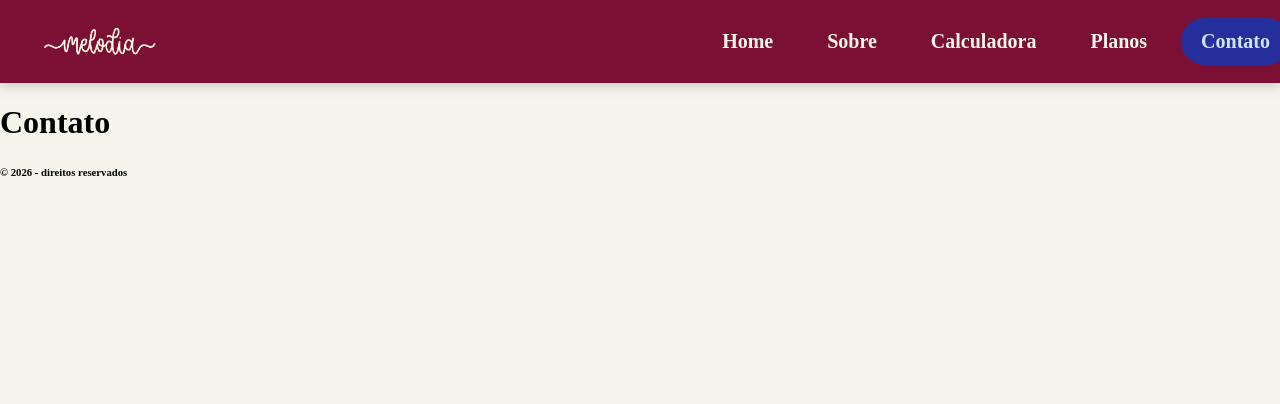
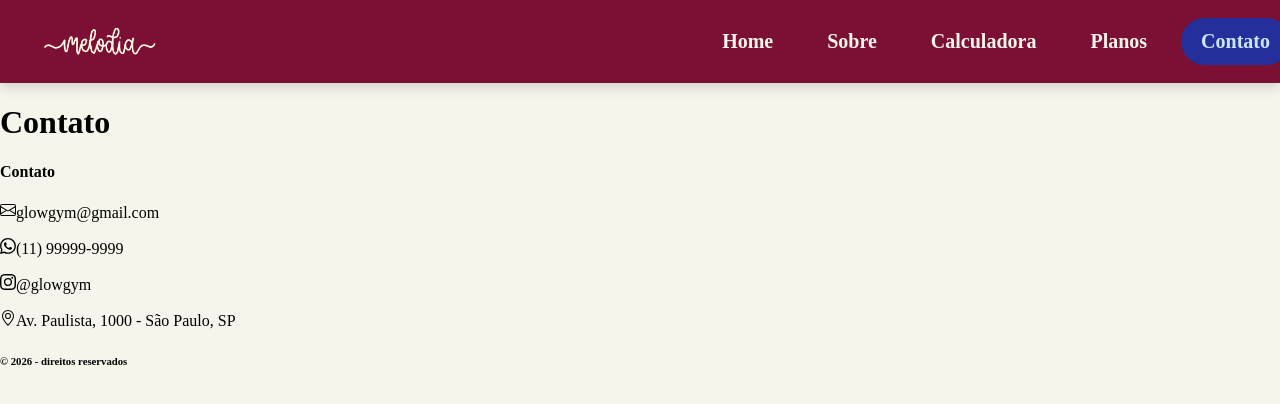
Before and after one commit to 1-ESPA/CP4-WebDev, a React (Vite) app: page /contato in a window 1280 px wide. Shown: the top 404 px of the page. Built offline with nearby package versions, Linux system fonts and the light colour scheme.

Commit message:
feat:Adicionando o texto do footer

```diff
--- a/package.json
+++ b/package.json
@@ -12,6 +12,7 @@
   "dependencies": {
     "react": "^19.2.4",
     "react-dom": "^19.2.4",
+    "react-icons": "^5.6.0",
     "react-router-dom": "^7.13.2"
   },
   "devDependencies": {
--- a/src/components/Footer.jsx
+++ b/src/components/Footer.jsx
@@ -1,8 +1,38 @@
+import '../css/global.css'
+import '../css/footer.css'
+import { BsInstagram, BsWhatsapp, BsGeoAlt, BsEnvelope } from 'react-icons/bs'
+
 const Footer = () => {
   return (
-    <section>
+    <footer className="footer">
+      <div className="footer-container">
+        <div className="footer-info">
+          <h4>Contato</h4>
+
+          <p>
+            <BsEnvelope className="footer-icon" />
+            glowgym@gmail.com
+          </p>
+
+          <p>
+            <BsWhatsapp className="footer-icon" />
+            (11) 99999-9999
+          </p>
+
+          <p>
+            <BsInstagram className="footer-icon" />
+            @glowgym
+          </p>
+
+          <p>
+            <BsGeoAlt className="footer-icon" />
+            Av. Paulista, 1000 - São Paulo, SP
+          </p>
+        </div>
+
         <h6>&copy; 2026 - direitos reservados</h6>
-    </section>
+      </div>
+    </footer>
   )
 }
 
```
Also changed, not shown: src/css/footer.css (added), 1 other file (tests, documents, lock files or other folders).
